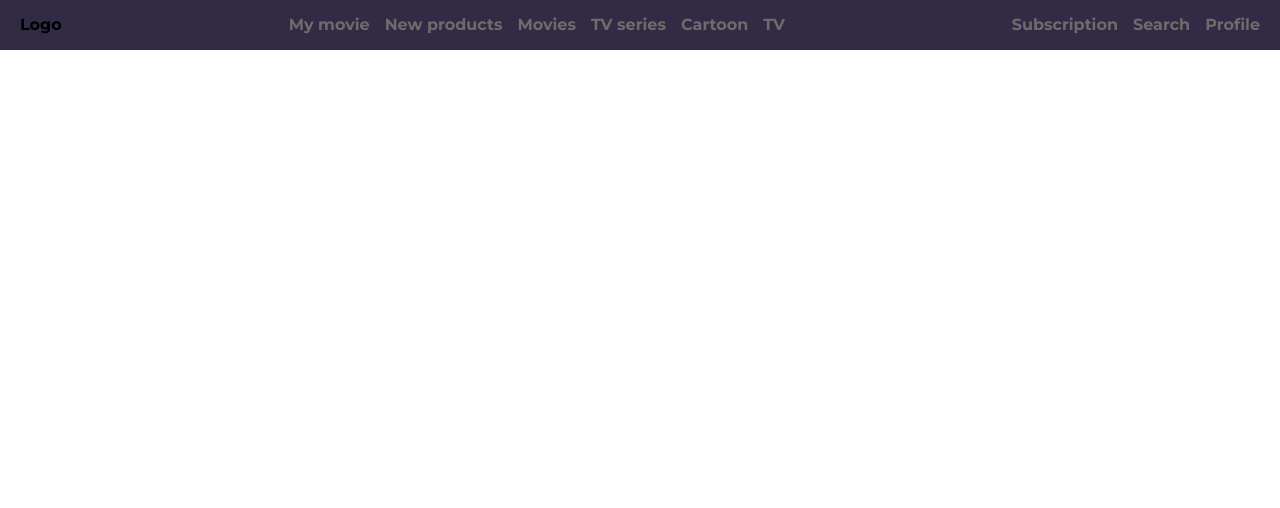
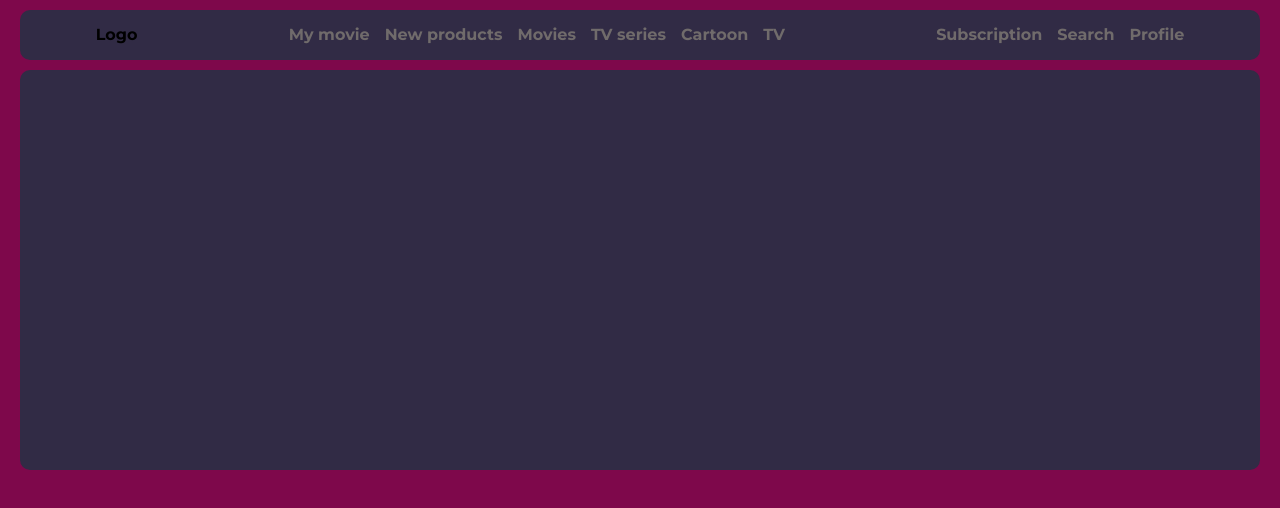
Before and after one commit to Konstantinys88/movie, a website built with webpack: page src/index.html in a window 1280 px wide. Built offline with nearby package versions, Linux system fonts and the light colour scheme.

Commit message:
hearer dropdown init

```diff
--- a/src/index.html
+++ b/src/index.html
@@ -10,6 +10,7 @@
     <title>Webpack</title>
 </head>
 <body>
+    <!-- header -->
     <header class="header">
         <div class="container">
             <div class="header__flex-wrapper">
@@ -32,9 +33,12 @@
                     <div class="management__profile">Profile</div>
                 </div>
             </div>
+            <div class="header__dropDown">
 
+            </div>
         </div>
     </header>
+    <!-- header -->
 
 
 </body>
--- a/src/style/_style.scss
+++ b/src/style/_style.scss
@@ -2,6 +2,6 @@
 @import './fonts';
 
 body {
-    // background-color:rgb(126, 8, 75);
+    background-color:rgb(126, 8, 75);
 
 }
--- a/src/style/blocks/_header.scss
+++ b/src/style/blocks/_header.scss
@@ -1,8 +1,16 @@
 .header {
-    background-color: #312b45;
+
     &__flex-wrapper {
+        margin-top: 10px;
         display: flex;
-        justify-content: space-between;
-
+        justify-content: space-around;
+        border-radius: 10px;
+        background-color: #312b45;
+    }
+    &__dropDown {
+        margin-top: 10px;
+        height: 400px;
+        border-radius: 10px;
+        background-color: #312b45;
     }
 }
--- a/src/style/blocks/_menu.scss
+++ b/src/style/blocks/_menu.scss
@@ -10,5 +10,8 @@
         color: $text;
         // text-transform: uppercase;
         font-family: 'Montserrat';
+        &:hover {
+            color: #ffffff;
+        }
     }
 }
```
